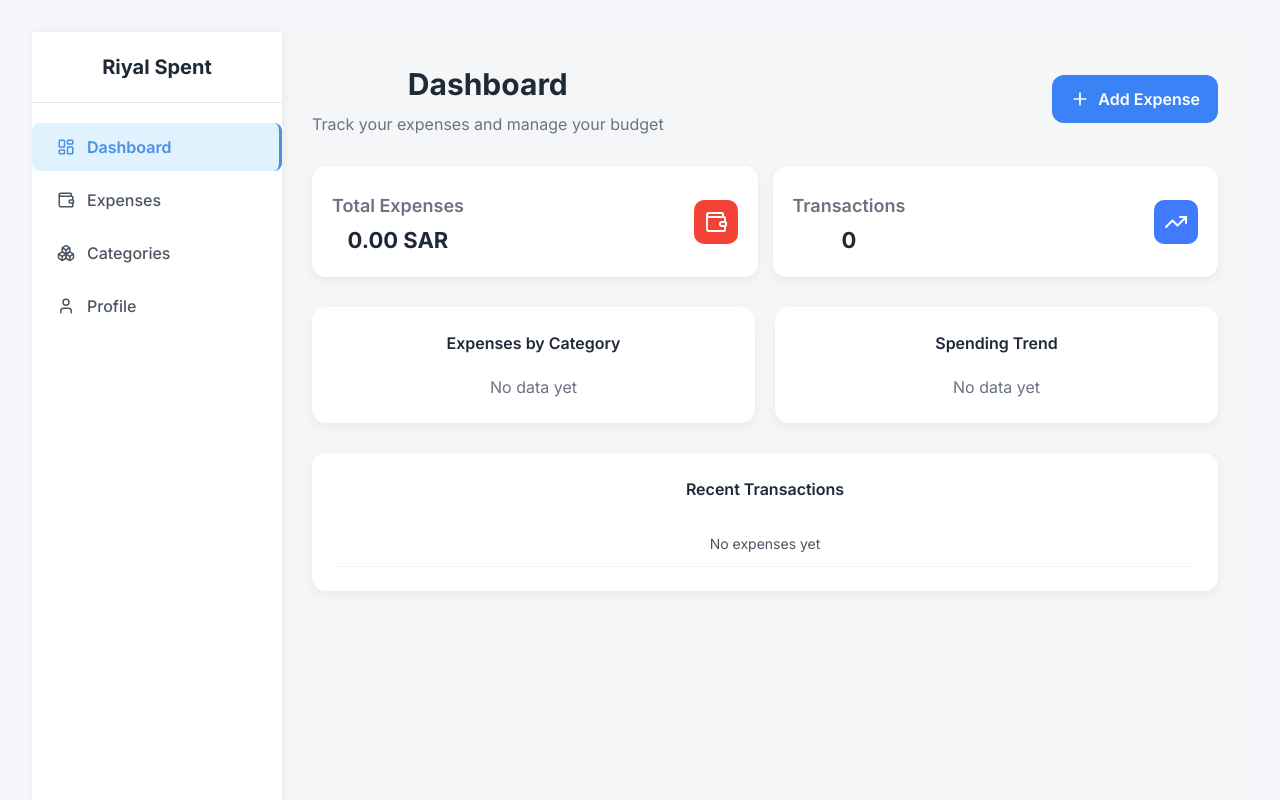
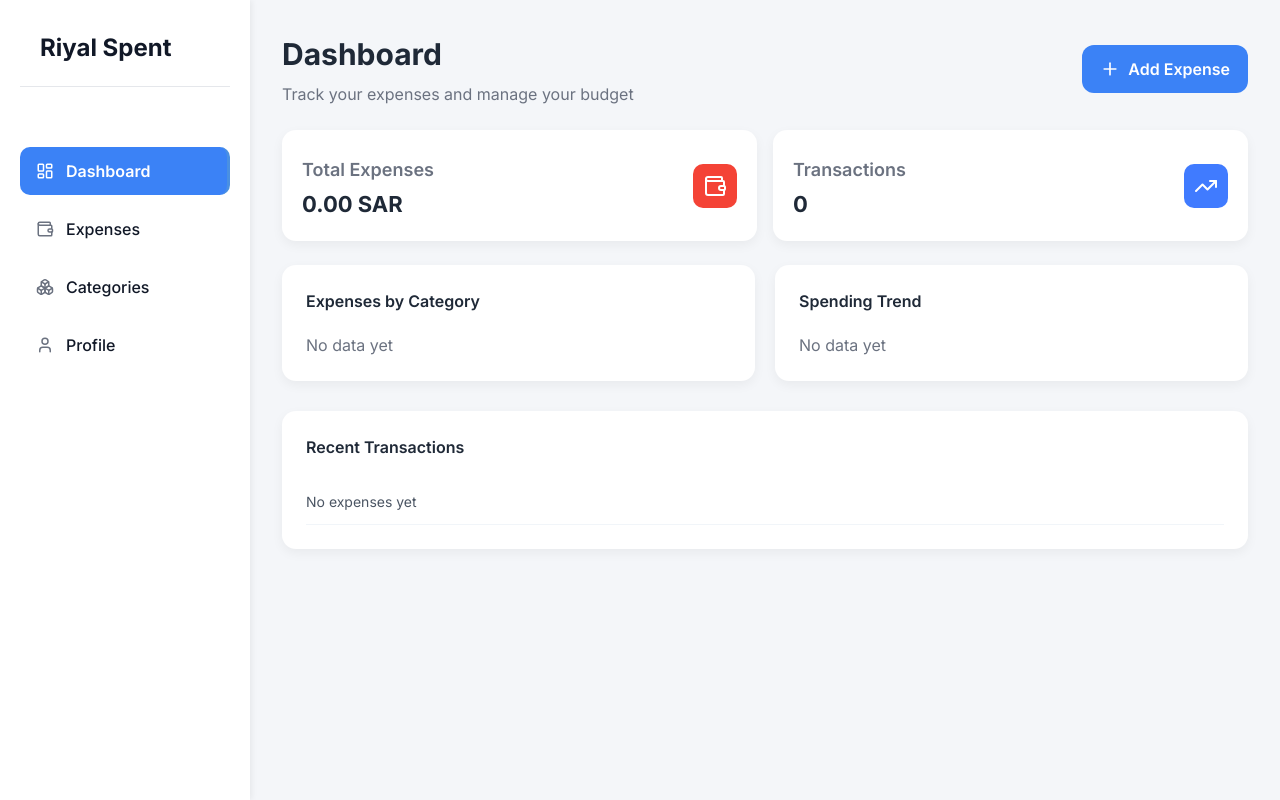
Before and after one commit to An4s0/Riyal-Spent, a React app in the folder frontend/: page /dashboard in a window 1280 px wide. Built offline with nearby package versions, Linux system fonts and the light colour scheme; sample sign-in values are in the browser's storage; the HTML template or start-up script is replaced by a standard one.

Commit message:
Add files via upload

```diff
--- a/frontend/src/styles/App.css
+++ b/frontend/src/styles/App.css
@@ -1,44 +1,103 @@
+/* =========================
+   ROOT (FULLSCREEN FIX)
+========================= */
+
 #root {
-  max-width: 1280px;
-  margin: 0 auto;
-  padding: 2rem;
-  text-align: center;
+  width: 100%;
+  max-width: none;
+  margin: 0;
+  min-height: 100vh;
 }
 
-.logo {
-  height: 6em;
-  padding: 1.5em;
-  will-change: filter;
-  transition: filter 300ms;
-}
-.logo:hover {
-  filter: drop-shadow(0 0 2em #646cffaa);
-}
-.logo.react:hover {
-  filter: drop-shadow(0 0 2em #61dafbaa);
+/* =========================
+   APP LAYOUT
+========================= */
+
+.app-layout {
+  display: flex;
+  min-height: 100vh;
+  background: #f4f6f9;
 }
 
-@keyframes logo-spin {
-  from {
-    transform: rotate(0deg);
-  }
-  to {
-    transform: rotate(360deg);
-  }
+/* =========================
+   SIDEBAR
+========================= */
+
+.sidebar {
+  width: 250px;
+  min-width: 250px;
+  background: #ffffff;
+  padding: 30px 20px;
+  box-shadow: 2px 0 6px rgba(0, 0, 0, 0.06);
 }
 
-@media (prefers-reduced-motion: no-preference) {
-  a:nth-of-type(2) .logo {
-    animation: logo-spin infinite 20s linear;
-  }
+.sidebar-logo {
+  font-size: 24px;
+  font-weight: 700;
+  color: #111827;
+  margin-bottom: 40px;
 }
 
-.card {
-  padding: 2em;
+.sidebar-nav {
+  display: flex;
+  flex-direction: column;
+  gap: 10px;
 }
 
-.read-the-docs {
-  color: #888;
+/* ===== NAV ITEM ===== */
+
+.nav-item {
+  display: flex;
+  align-items: center;
+  gap: 12px;
+  padding: 12px 16px;
+  border-radius: 10px;
+  text-decoration: none;
+  font-size: 16px;
+  font-weight: 500;
+  color: #6b7280;
+  transition: all 0.2s ease;
+}
+
+.nav-item svg {
+  color: #6b7280;
+}
+
+/* hover */
+
+.nav-item:hover {
+  background: #f1f5f9;
+  color: #111827;
+}
+
+.nav-item:hover svg {
+  color: #111827;
+}
+
+/* ===== ACTIVE (المهم) ===== */
+
+.nav-item.active {
+  background: #3b82f6;
+  color: #ffffff;
+  font-weight: 600;
+}
+
+.nav-item.active span {
+  color: #ffffff;
+}
+
+.nav-item.active svg {
+  color: #ffffff;
+}
+
+/* =========================
+   MAIN CONTENT
+========================= */
+
+.main-content {
+  flex: 1;
+  padding: 32px;
+  overflow-y: auto;
 }
 
 /* =========================
@@ -59,14 +118,16 @@
    HEADERS
 ========================= */
 
-.page-header {
+.page-header,
+.dashboard-header {
   display: flex;
   justify-content: space-between;
   align-items: center;
   margin-bottom: 24px;
 }
 
-h1 {
+h1,
+h2 {
   font-size: 28px;
   margin: 0;
 }
@@ -80,13 +141,16 @@ p {
    BUTTONS
 ========================= */
 
-.btn-primary {
+.btn-primary,
+.add-expense-btn {
   background: #3b82f6;
   color: white;
   padding: 12px 18px;
-  border-radius: 10px;
+  border-radius: 12px;
   font-weight: 600;
   cursor: pointer;
+  border: none;
+  text-decoration: none;
 }
 
 .btn-secondary {
@@ -102,10 +166,11 @@ p {
   color: white;
   padding: 12px 18px;
   border-radius: 10px;
+  border: none;
 }
 
 /* =========================
-   EXPENSES
+   EXPENSES PAGE
 ========================= */
 
 .expenses-page {
@@ -118,16 +183,14 @@ p {
   align-items: center;
 }
 
-.add-expense-btn {
-  background: #3b82f6;
-  color: white;
-  padding: 12px 18px;
-  border-radius: 12px;
-}
+/* =========================
+   SUMMARY
+========================= */
 
-.expenses-summary {
+.expenses-summary,
+.summary-cards-grid {
   display: grid;
-  grid-template-columns: repeat(4, 1fr);
+  grid-template-columns: repeat(auto-fit, minmax(220px, 1fr));
   gap: 16px;
   margin: 24px 0;
 }
@@ -147,25 +210,7 @@ p {
   display: block;
   margin-top: 6px;
   font-size: 20px;
-}
-
-/* =========================
-   FILTERS
-========================= */
-
-.expenses-filters {
-  display: flex;
-  gap: 12px;
-  margin-bottom: 20px;
-}
-
-.expenses-filters input,
-.expenses-filters select,
-.expenses-filters button {
-  padding: 10px 14px;
-  border-radius: 10px;
-  border: 1px solid #e5e7eb;
-  background: white;
+  color: #111827;
 }
 
 /* =========================
@@ -192,85 +237,39 @@ p {
   color: #6b7280;
 }
 
+.expenses-table td {
+  color: #111827;
+}
+
 /* =========================
-   CATEGORY BADGES
+   CATEGORY TAG
 ========================= */
 
-.category-badge {
+.category-tag {
   padding: 6px 12px;
   border-radius: 999px;
   font-size: 12px;
   font-weight: 600;
 }
 
-.category-badge.food {
-  background: #ffedd5;
-  color: #f97316;
+/* =========================
+   ACTION ICONS
+========================= */
+
+.action-btn {
+  background: transparent;
+  border: none;
+  cursor: pointer;
+  color: #9ca3af;
+  transition: color 0.2s;
 }
 
-.category-badge.transport {
-  background: #dbeafe;
+.action-btn.edit-btn:hover {
   color: #2563eb;
 }
 
-.category-badge.entertainment {
-  background: #ede9fe;
-  color: #7c3aed;
-}
-
-.category-badge.shopping {
-  background: #dcfce7;
-  color: #16a34a;
-}
-
-.category-badge.others {
-  background: #f1f5f9;
-  color: #475569;
-}
-
-/* =========================
-   FORMS
-========================= */
-
-.form-group {
-  margin-bottom: 20px;
-}
-
-.form-group label {
-  display: block;
-  margin-bottom: 6px;
-  font-weight: 600;
-}
-
-.form-group input,
-.form-group select,
-.form-group textarea {
-  width: 100%;
-  padding: 12px;
-  border-radius: 10px;
-  border: 1px solid #e5e7eb;
-}
-
-.form-actions {
-  display: flex;
-  justify-content: flex-end;
-  gap: 12px;
-}
-
-/* =========================
-   CATEGORIES
-========================= */
-
-.categories-grid {
-  display: grid;
-  grid-template-columns: repeat(4, 1fr);
-  gap: 16px;
-}
-
-.category-card {
-  background: white;
-  padding: 20px;
-  border-radius: 16px;
+.action-btn.delete-btn:hover {
+  color: #dc2626;
 }
 
 /* =========================
@@ -283,19 +282,3 @@ p {
   justify-content: center;
   align-items: center;
 }
-
-.notfound-content {
-  text-align: center;
-}
-
-.notfound-content h1 {
-  font-size: 72px;
-  margin: 0;
-}
-
-.notfound-actions {
-  display: flex;
-  justify-content: center;
-  gap: 12px;
-  margin-top: 20px;
-}
--- a/frontend/src/styles/index.css
+++ b/frontend/src/styles/index.css
@@ -1,11 +1,12 @@
 :root {
-  font-family: system-ui, Avenir, Helvetica, Arial, sans-serif;
+  font-family: system-ui, -apple-system, BlinkMacSystemFont, "Segoe UI",
+    Roboto, Oxygen, Ubuntu, Cantarell, "Open Sans", "Helvetica Neue",
+    sans-serif;
   line-height: 1.5;
   font-weight: 400;
 
-  color-scheme: light dark;
-  color: rgba(255, 255, 255, 0.87);
-  background-color: #242424;
+  background-color: #f5f7fb;
+  color: #111827;
 
   font-synthesis: none;
   text-rendering: optimizeLegibility;
@@ -13,62 +14,8 @@
   -moz-osx-font-smoothing: grayscale;
 }
 
-a {
-  font-weight: 500;
-  color: #646cff;
-  text-decoration: inherit;
-}
-a:hover {
-  color: #535bf2;
-}
-
-body {
-  margin: 0;
-  display: flex;
-  place-items: center;
-  min-width: 320px;
-  min-height: 100vh;
-}
-
-h1 {
-  font-size: 3.2em;
-  line-height: 1.1;
-}
-
-button {
-  border-radius: 8px;
-  border: 1px solid transparent;
-  padding: 0.6em 1.2em;
-  font-size: 1em;
-  font-weight: 500;
-  font-family: inherit;
-  background-color: #1a1a1a;
-  cursor: pointer;
-  transition: border-color 0.25s;
-}
-button:hover {
-  border-color: #646cff;
-}
-button:focus,
-button:focus-visible {
-  outline: 4px auto -webkit-focus-ring-color;
-}
-
-@media (prefers-color-scheme: light) {
-  :root {
-    color: #213547;
-    background-color: #ffffff;
-  }
-  a:hover {
-    color: #747bff;
-  }
-  button {
-    background-color: #f9f9f9;
-  }
-}
-
 /* =========================
-   GLOBAL RESET & BASE
+   RESET
 ========================= */
 
 * {
@@ -82,29 +29,58 @@ body {
 }
 
 body {
-  font-family: system-ui, -apple-system, BlinkMacSystemFont, "Segoe UI",
-    Roboto, Oxygen, Ubuntu, Cantarell, "Open Sans", "Helvetica Neue",
-    sans-serif;
+  min-height: 100vh;
   background: #f5f7fb;
-  color: #1f2937;
-  min-height: 100vh;
+  color: #111827;
 }
 
-/* Links */
+/* =========================
+   TEXT
+========================= */
+
+h1,
+h2,
+h3,
+h4,
+h5,
+h6,
+p,
+span,
+label,
+td,
+th {
+  color: #111827;
+}
+
+p {
+  margin: 0;
+}
+
+/* =========================
+   LINKS
+========================= */
+
 a {
-  color: inherit;
+  color: #2563eb;
   text-decoration: none;
 }
 
-/* Inputs & Buttons */
+a:hover {
+  text-decoration: underline;
+}
+
+/* =========================
+   FORM ELEMENTS
+========================= */
+
 input,
 select,
 textarea,
 button {
   font-family: inherit;
+  color: #111827;
 }
 
-/* Remove default focus outline chaos */
 button:focus,
 input:focus,
 select:focus,
```
